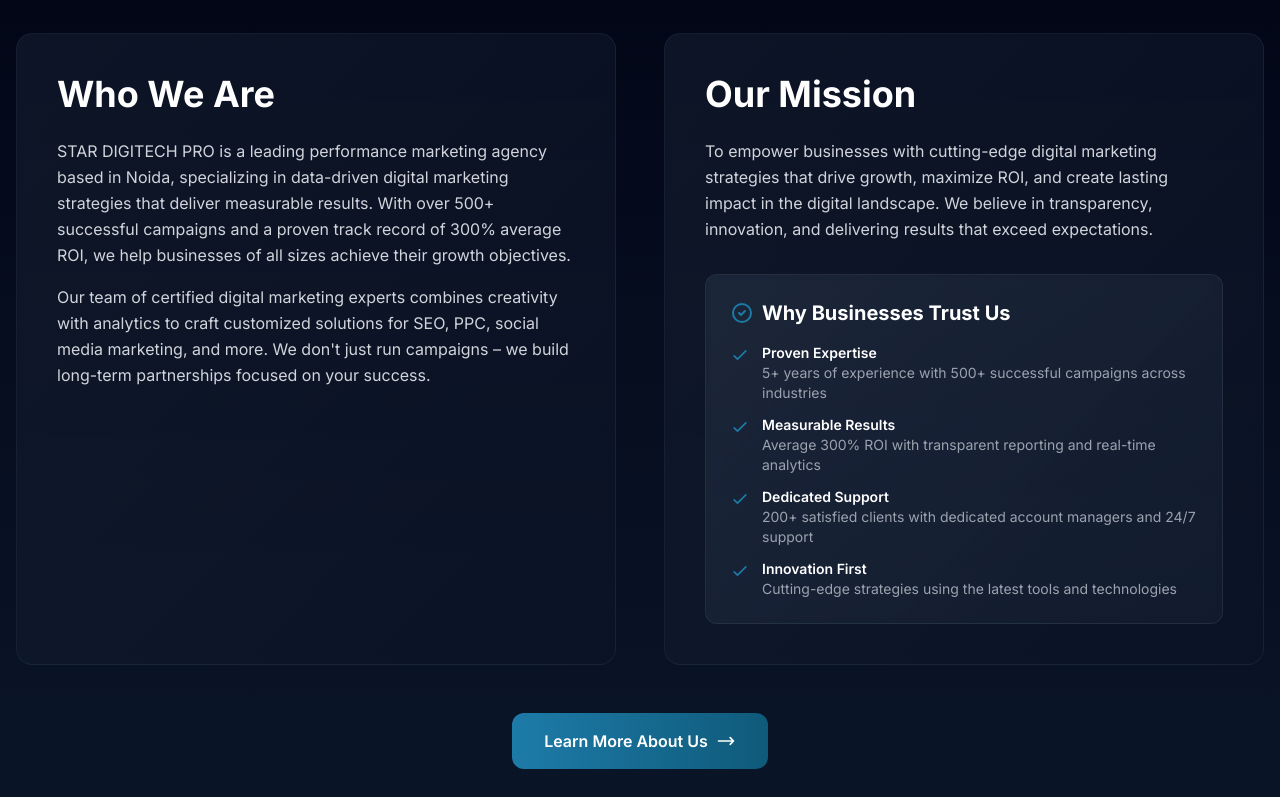
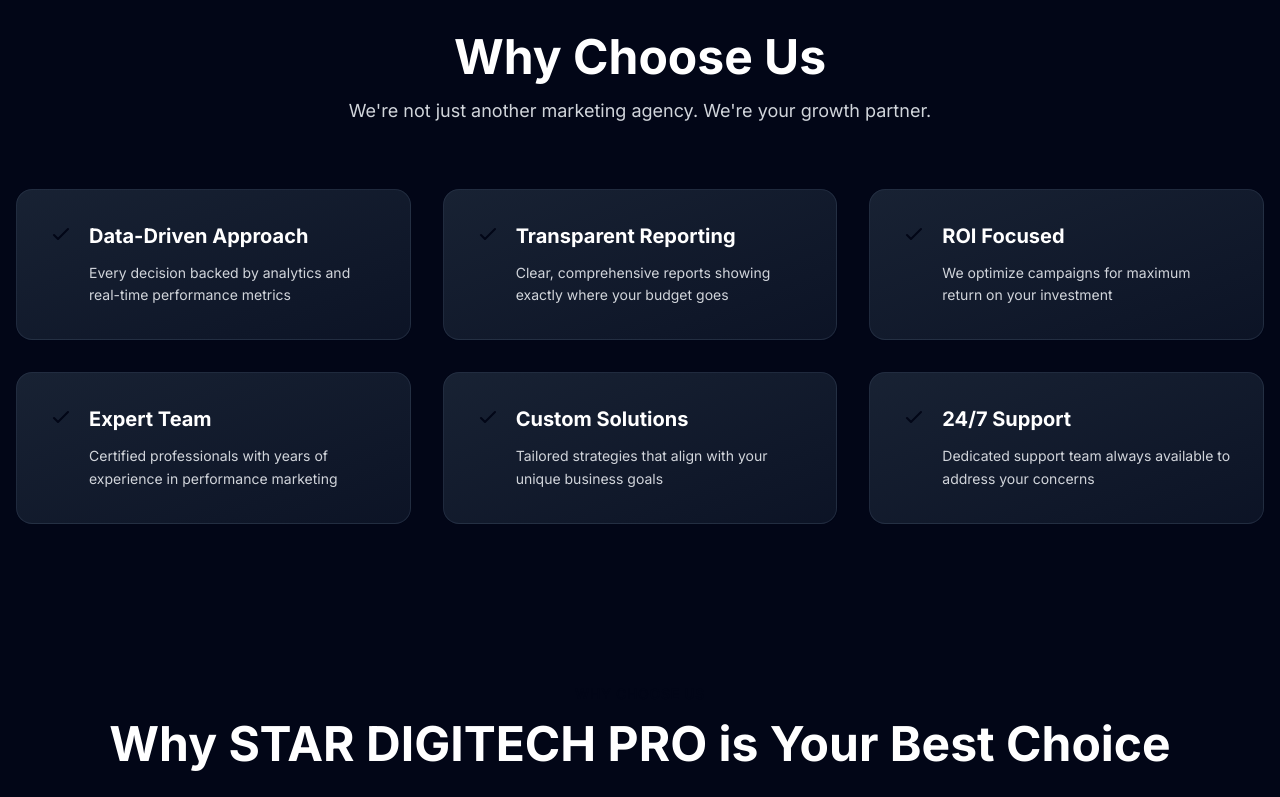
Before and after one commit to anshmydigitalcrown-ui/stardigitechpro, a Next.js app: page /about in a window 1280 px wide. Shown: the part 1640-2437 px from the top of the page. Built offline with nearby package versions, Linux system fonts and the light colour scheme.

Commit message:
Remove Who We Are and Our Mission section from about page

```diff
--- a/app/about/page.tsx
+++ b/app/about/page.tsx
@@ -219,95 +219,6 @@ export default function ServicePage() {
                 </div>
               </div>
             </div>
-          </div>
-        </div>
-      </section>
-
-      {/* Who We Are & Our Mission Section */}
-      <section className="py-20 bg-gradient-to-b from-[#020617] to-[#0a1628]">
-        <div className="container mx-auto px-4">
-          <div className="grid grid-cols-1 lg:grid-cols-2 gap-12 max-w-7xl mx-auto">
-            {/* Who We Are */}
-            <div className="bg-gradient-to-br from-slate-800/40 to-slate-900/40 backdrop-blur-sm p-8 md:p-10 rounded-2xl border border-slate-700/30">
-              <h2 className="text-3xl md:text-4xl font-bold text-white mb-6">Who We Are</h2>
-              <div className="space-y-4">
-                <p className="text-gray-300 text-base leading-relaxed">
-                  STAR DIGITECH PRO is a leading performance marketing agency based in Noida, specializing in data-driven digital marketing strategies that deliver measurable results. With over 500+ successful campaigns and a proven track record of 300% average ROI, we help businesses of all sizes achieve their growth objectives.
-                </p>
-                <p className="text-gray-300 text-base leading-relaxed">
-                  Our team of certified digital marketing experts combines creativity with analytics to craft customized solutions for SEO, PPC, social media marketing, and more. We don't just run campaigns – we build long-term partnerships focused on your success.
-                </p>
-              </div>
-            </div>
-
-            {/* Our Mission */}
-            <div className="bg-gradient-to-br from-slate-800/40 to-slate-900/40 backdrop-blur-sm p-8 md:p-10 rounded-2xl border border-slate-700/30">
-              <h2 className="text-3xl md:text-4xl font-bold text-white mb-6">Our Mission</h2>
-              <p className="text-gray-300 text-base leading-relaxed mb-8">
-                To empower businesses with cutting-edge digital marketing strategies that drive growth, maximize ROI, and create lasting impact in the digital landscape. We believe in transparency, innovation, and delivering results that exceed expectations.
-              </p>
-
-              {/* Why Businesses Trust Us */}
-              <div className="bg-gradient-to-br from-slate-700/30 to-slate-800/30 backdrop-blur-sm p-6 rounded-xl border border-slate-600/30">
-                <h3 className="text-xl font-bold text-white mb-4 flex items-center gap-2">
-                  <svg className="w-6 h-6 text-[#1d7ba8]" fill="none" stroke="currentColor" viewBox="0 0 24 24">
-                    <path strokeLinecap="round" strokeLinejoin="round" strokeWidth={2} d="M9 12l2 2 4-4m6 2a9 9 0 11-18 0 9 9 0 0118 0z" />
-                  </svg>
-                  Why Businesses Trust Us
-                </h3>
-                <div className="space-y-3">
-                  <div className="flex items-start gap-3">
-                    <svg className="w-5 h-5 text-[#1d7ba8] flex-shrink-0 mt-0.5" fill="none" stroke="currentColor" viewBox="0 0 24 24">
-                      <path strokeLinecap="round" strokeLinejoin="round" strokeWidth={2} d="M5 13l4 4L19 7" />
-                    </svg>
-                    <div>
-                      <p className="text-white font-semibold text-sm">Proven Expertise</p>
-                      <p className="text-gray-400 text-sm">5+ years of experience with 500+ successful campaigns across industries</p>
-                    </div>
-                  </div>
-                  <div className="flex items-start gap-3">
-                    <svg className="w-5 h-5 text-[#1d7ba8] flex-shrink-0 mt-0.5" fill="none" stroke="currentColor" viewBox="0 0 24 24">
-                      <path strokeLinecap="round" strokeLinejoin="round" strokeWidth={2} d="M5 13l4 4L19 7" />
-                    </svg>
-                    <div>
-                      <p className="text-white font-semibold text-sm">Measurable Results</p>
-                      <p className="text-gray-400 text-sm">Average 300% ROI with transparent reporting and real-time analytics</p>
-                    </div>
-                  </div>
-                  <div className="flex items-start gap-3">
-                    <svg className="w-5 h-5 text-[#1d7ba8] flex-shrink-0 mt-0.5" fill="none" stroke="currentColor" viewBox="0 0 24 24">
-                      <path strokeLinecap="round" strokeLinejoin="round" strokeWidth={2} d="M5 13l4 4L19 7" />
-                    </svg>
-                    <div>
-                      <p className="text-white font-semibold text-sm">Dedicated Support</p>
-                      <p className="text-gray-400 text-sm">200+ satisfied clients with dedicated account managers and 24/7 support</p>
-                    </div>
-                  </div>
-                  <div className="flex items-start gap-3">
-                    <svg className="w-5 h-5 text-[#1d7ba8] flex-shrink-0 mt-0.5" fill="none" stroke="currentColor" viewBox="0 0 24 24">
-                      <path strokeLinecap="round" strokeLinejoin="round" strokeWidth={2} d="M5 13l4 4L19 7" />
-                    </svg>
-                    <div>
-                      <p className="text-white font-semibold text-sm">Innovation First</p>
-                      <p className="text-gray-400 text-sm">Cutting-edge strategies using the latest tools and technologies</p>
-                    </div>
-                  </div>
-                </div>
-              </div>
-            </div>
-          </div>
-
-          {/* CTA Button */}
-          <div className="text-center mt-12">
-            <Link
-              href="/contact"
-              className="inline-flex items-center gap-2 bg-gradient-to-r from-[#1d7ba8] to-[#0f5a7a] text-white font-semibold px-8 py-4 rounded-xl hover:shadow-2xl hover:shadow-[#1d7ba8]/30 transition-all duration-300 hover:scale-105"
-            >
-              Learn More About Us
-              <svg className="w-5 h-5" fill="none" stroke="currentColor" viewBox="0 0 24 24">
-                <path strokeLinecap="round" strokeLinejoin="round" strokeWidth={2} d="M17 8l4 4m0 0l-4 4m4-4H3" />
-              </svg>
-            </Link>
           </div>
         </div>
       </section>
```
